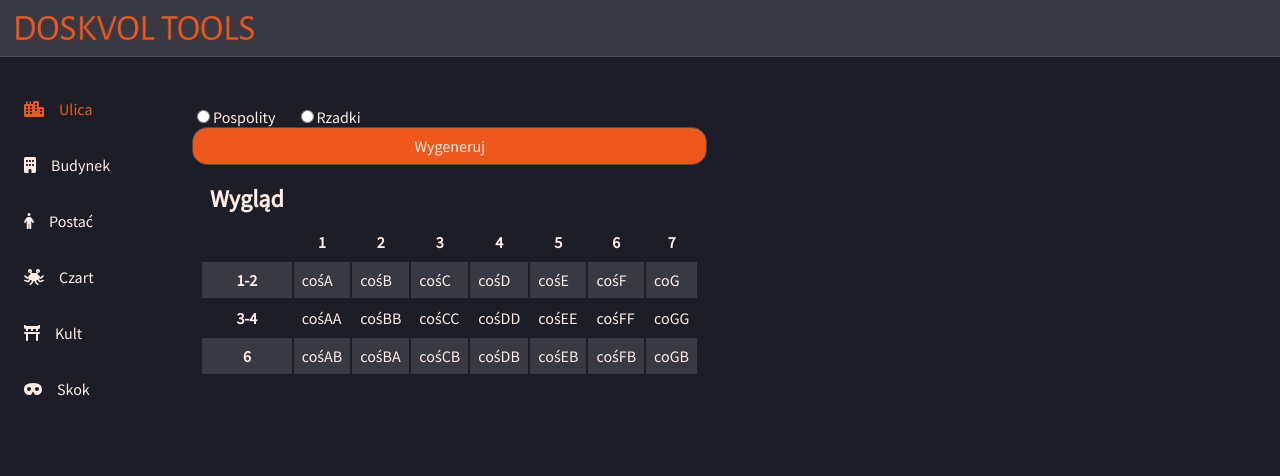
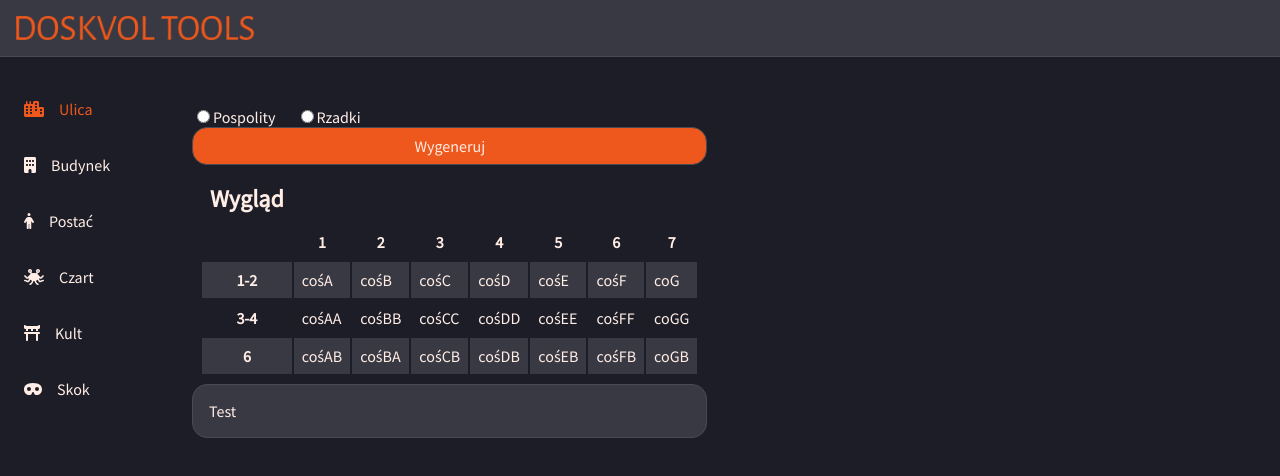
Before and after one commit to Katarzyna-Kadziolka/DoskvolTools, a Vue app in the folder doskvol-tools/: page /generator/street in a window 1280 px wide. Shown: the top 476 px of the page. Built offline with nearby package versions, Linux system fonts and the light colour scheme.

Commit message:
Base card

```diff
--- a/doskvol-tools/src/assets/scss/_variables.scss
+++ b/doskvol-tools/src/assets/scss/_variables.scss
@@ -2,3 +2,4 @@ $color-primary: #ee581c;
 $color-secondary: #393943;
 $color-accent: #e9912c;
 $color-background: #1d1d27;
+$color-border: #484b54;
--- /dev/null
+++ b/doskvol-tools/src/components/common/BaseCard.vue
@@ -0,0 +1,18 @@
+<script setup lang="ts">
+
+</script>
+
+<template>
+  <div class="base-card">
+    <slot></slot>
+  </div>
+</template>
+
+<style scoped lang="scss">
+.base-card {
+  background: $color-secondary;
+  padding: 16px;
+  border-radius: 15px;
+  border: 1px solid $color-border;
+}
+</style>
--- a/doskvol-tools/src/components/generator/streetGenerator/StreetGenerator.vue
+++ b/doskvol-tools/src/components/generator/streetGenerator/StreetGenerator.vue
@@ -4,6 +4,7 @@ import {ref} from 'vue'
 import BaseButton from "@/components/common/BaseButton.vue";
 import BaseTable from "@/components/common/baseTable/BaseTable.vue";
 import type {RadioOptions} from "@/components/common/baseRadio/RadioOptions";
+import BaseCard from "@/components/common/BaseCard.vue";
 
 const commonness : RadioOptions[] = [
   {
@@ -80,6 +81,9 @@ const onChosenTd = (value: string) => {
     {{changes}}
     <BaseButton name="Wygeneruj" />
     <BaseTable :tableData="tableData"  @chosenTd="onChosenTd"/>
+    <BaseCard>
+      Test
+    </BaseCard>
     {{chosenValue}}
   </div>
 
--- a/doskvol-tools/src/components/layout/AppNavBar.vue
+++ b/doskvol-tools/src/components/layout/AppNavBar.vue
@@ -16,7 +16,7 @@
     height: 7vh;
     display: flex;
     align-items: center;
-    border-bottom: 1px solid #484b54;
+    border-bottom: 1px solid $color-border;
   }
   &_logo {
     height: 3vh;
```
